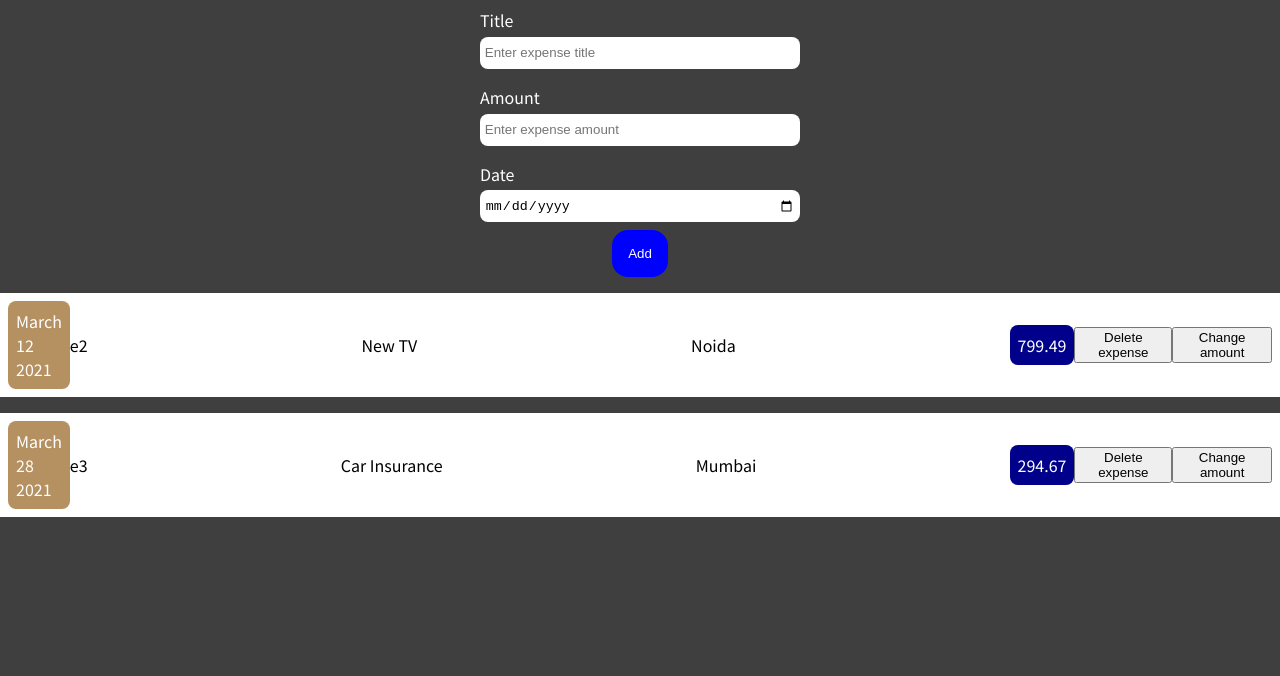
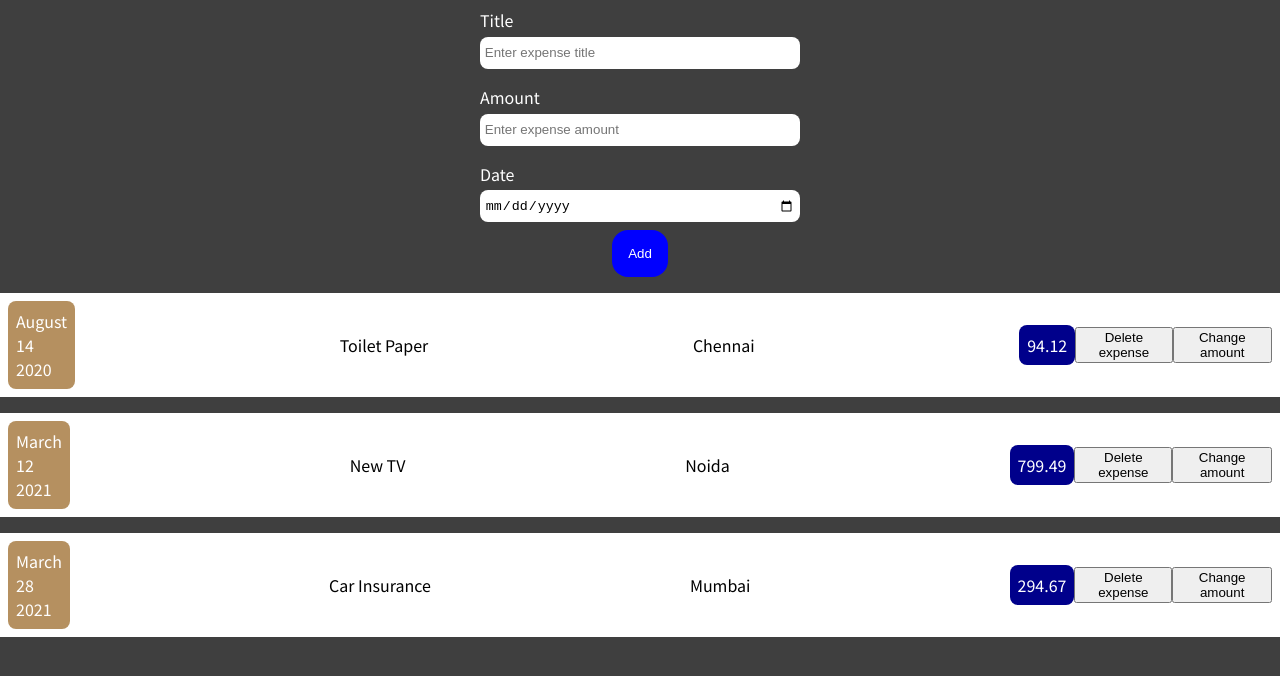
Before and after one commit to sps-398/react-course, a React (Create React App) app: page / in a window 1280 px wide. Shown: the top 676 px of the page. Built offline with nearby package versions, Linux system fonts and the light colour scheme.

Commit message:
task8_ass2_react

```diff
--- a/src/App.js
+++ b/src/App.js
@@ -1,11 +1,43 @@
 import Expenses from './components/Expenses/Expenses';
-import ExpenseForm from './components/ExpenseForm';
+import NewExpense from './components/NewExpense';
+import React, { useState } from 'react';
 
 function App() {
+  const items = [
+    {
+      id: 'e1',
+      title: 'Toilet Paper',
+      amount: 94.12,
+      date: new Date(2020, 7, 14),
+      location: 'Chennai'
+    },
+    { id: 'e2',
+    title: 'New TV',
+    amount: 799.49,
+    date: new Date(2021, 2, 12),
+    location: 'Noida'
+  },
+    {
+      id: 'e3',
+      title: 'Car Insurance',
+      amount: 294.67,
+      date: new Date(2021, 2, 28),
+      location: 'Mumbai'
+    }
+  ];
+
+  const [expenses, addExpense] = useState(items);
+
+  function addExpenseHandler(newExpense) {
+    console.log("Inside App", expenses);
+    expenses.push(newExpense);
+    addExpense(expenses);
+  }
+
   return (
     <div>
-      <ExpenseForm></ExpenseForm>
-      <Expenses></Expenses>
+      <NewExpense addExpense={addExpenseHandler}></NewExpense>
+      <Expenses expenses={expenses}></Expenses>
     </div>
   );
 }
--- a/src/components/ExpenseForm.js
+++ b/src/components/ExpenseForm.js
@@ -1,23 +1,32 @@
 import React, { useState } from 'react';
 import './ExpenseForm.css';
 
-function ExpenseForm() {
+function ExpenseForm(props) {
     const [ enteredTitle, setTitle ] = useState("");
     const [ enteredAmount, setAmount ] = useState("");
     const [ enteredDate, setDate ] = useState("");
 
-    function addExpense(e) {
+    function submitForm(e) {
         e.preventDefault();
-        const formData = new FormData(e.target);
-        for(const entry of formData.entries()) {
-            console.log(entry[0]);
-            console.log(entry[1]);
-        }
+
+        const expense = {
+            title: enteredTitle,
+            amount: enteredAmount,
+            date: new Date(enteredDate)
+        };
+
+        console.log("Inside Expense Form " + expense);
+
+        props.onSaveExpenseData(expense);
+
+        setTitle('');
+        setAmount('');
+        setDate('');
     }
 
     return (
         <div className="add_expense_form_contianer flex">
-            <form id="add_expense_form" onSubmit={addExpense} className='add_expense_form flex'>
+            <form id="add_expense_form" onSubmit={submitForm} className='add_expense_form flex'>
                 <div className='expense_form_input'>
                     <label>Title</label>
                     <input type="text" onChange={e => setTitle(e.target.value)} value={enteredTitle} placeholder="Enter expense title" name="expense_title"></input>
--- a/src/components/Expenses/Expenses.js
+++ b/src/components/Expenses/Expenses.js
@@ -1,33 +1,15 @@
 import ExpenseItem from "./ExpenseItem";
 
-function Expenses() {
-    const expenses = [
-        {
-          id: 'e1',
-          title: 'Toilet Paper',
-          amount: 94.12,
-          date: new Date(2020, 7, 14),
-          location: 'Chennai'
-        },
-        { id: 'e2',
-        title: 'New TV',
-        amount: 799.49,
-        date: new Date(2021, 2, 12),
-        location: 'Noida'
-      },
-        {
-          id: 'e3',
-          title: 'Car Insurance',
-          amount: 294.67,
-          date: new Date(2021, 2, 28),
-          location: 'Mumbai'
-        }
-      ];
+function Expenses(props) {
+    const expenses = props.expenses;
 
     return (
         <div>
-            <ExpenseItem id={expenses[1].id} title={expenses[1].title} amount={expenses[1].amount} date={expenses[1].date} location={expenses[1].location}></ExpenseItem>
-            <ExpenseItem id={expenses[2].id} title={expenses[2].title} amount={expenses[2].amount} date={expenses[2].date} location={expenses[2].location}></ExpenseItem>
+          {expenses.map(expense => {
+            return (
+              <ExpenseItem key={expense.id} title={expense.title} amount={expense.amount} date={expense.date} location={expense.location}></ExpenseItem>
+            )
+          })}
         </div>
     );
 }
--- /dev/null
+++ b/src/components/NewExpense.js
@@ -0,0 +1,21 @@
+import ExpenseForm from "./ExpenseForm";
+
+function NewExpense(props) {
+
+    function newExpenseHandler(expenseData) {
+        const newExpense = {
+            ...expenseData,
+            id: Math.random().toString()
+        }
+
+        console.log("Inside New Epense ", newExpense);
+
+        props.addExpense(newExpense);
+    }
+
+    return (
+        <ExpenseForm onSaveExpenseData={newExpenseHandler}></ExpenseForm>
+    )
+}
+
+export default NewExpense;
```
